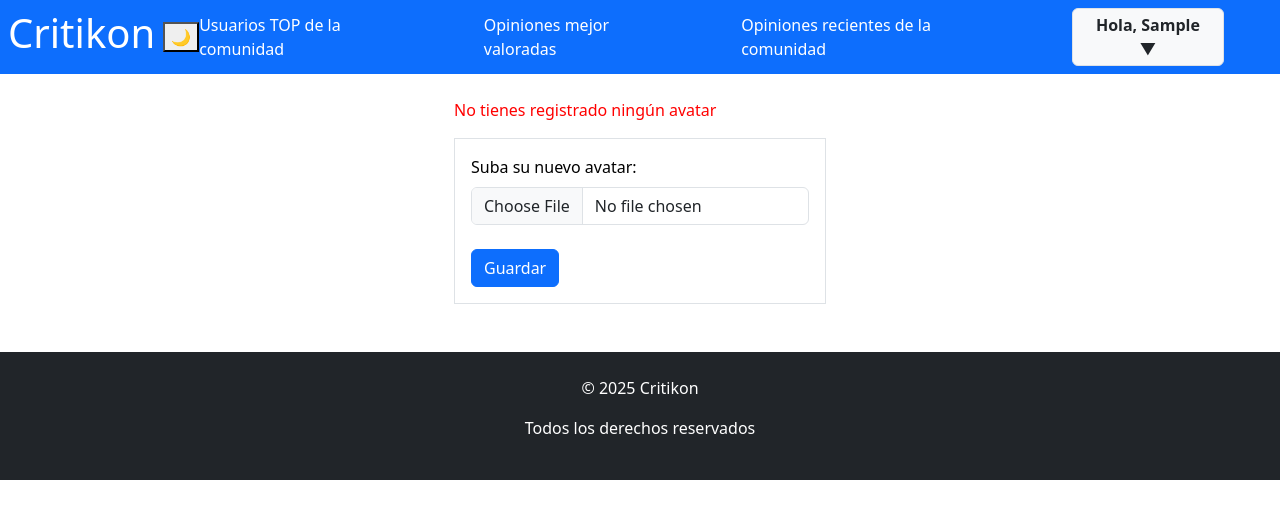
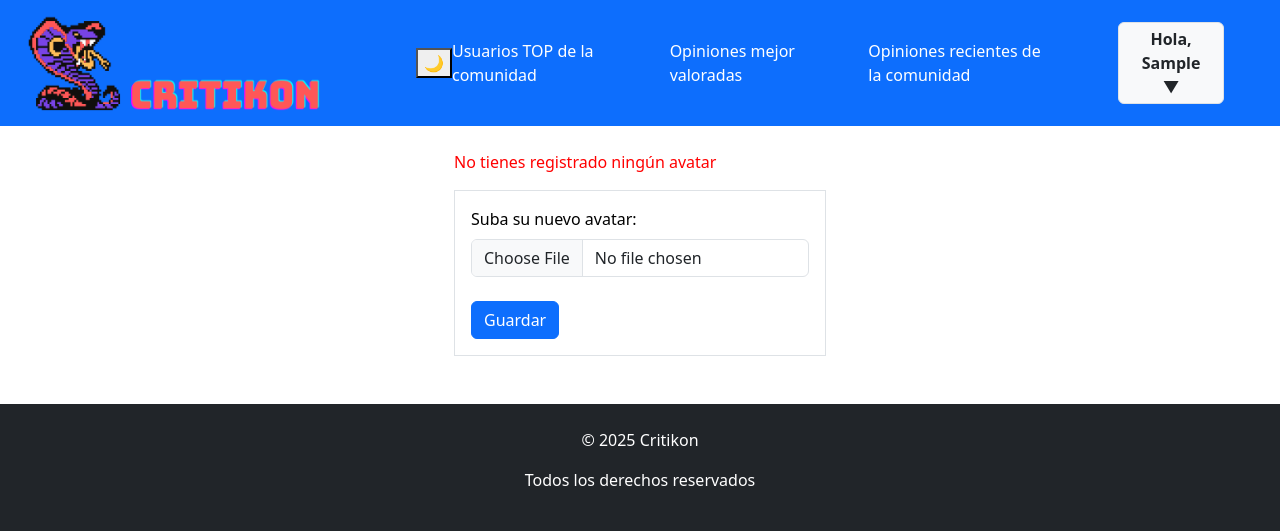
Before and after one commit to Carlos5Noob/Critikon-project, a Django app: page /critikon/cambiar-avatar/ in a window 1280 px wide. Shown: the top 531 px of the page. Run offline with Django 5.2, Linux system fonts and the light colour scheme; the visitor is signed in with stand-in values (Sample User, id 1); some libraries are stand-ins or nearby versions.

Commit message:
añadido el logo de la app al header. Primera versión del logo

```diff
--- a/app/templates/app/base.html
+++ b/app/templates/app/base.html
@@ -19,7 +19,7 @@
     <header class="bg-primary text-white p-2 mb-4 d-flex flex-column flex-sm-row align-items-center justify-content-between">
         <div class="d-flex align-items-center gap-2">
             <a style="text-decoration: none; color: white" href="{% url 'app:videojuegos' %}">
-                <h1>Critikon</h1>
+                <img src="{% static 'resources/critikon-logo.png' %}" alt="logo critikon" width="400px"  height="110px">
             </a>
             <button id="dark-mode-toggle">🌙</button>
         </div>
```
